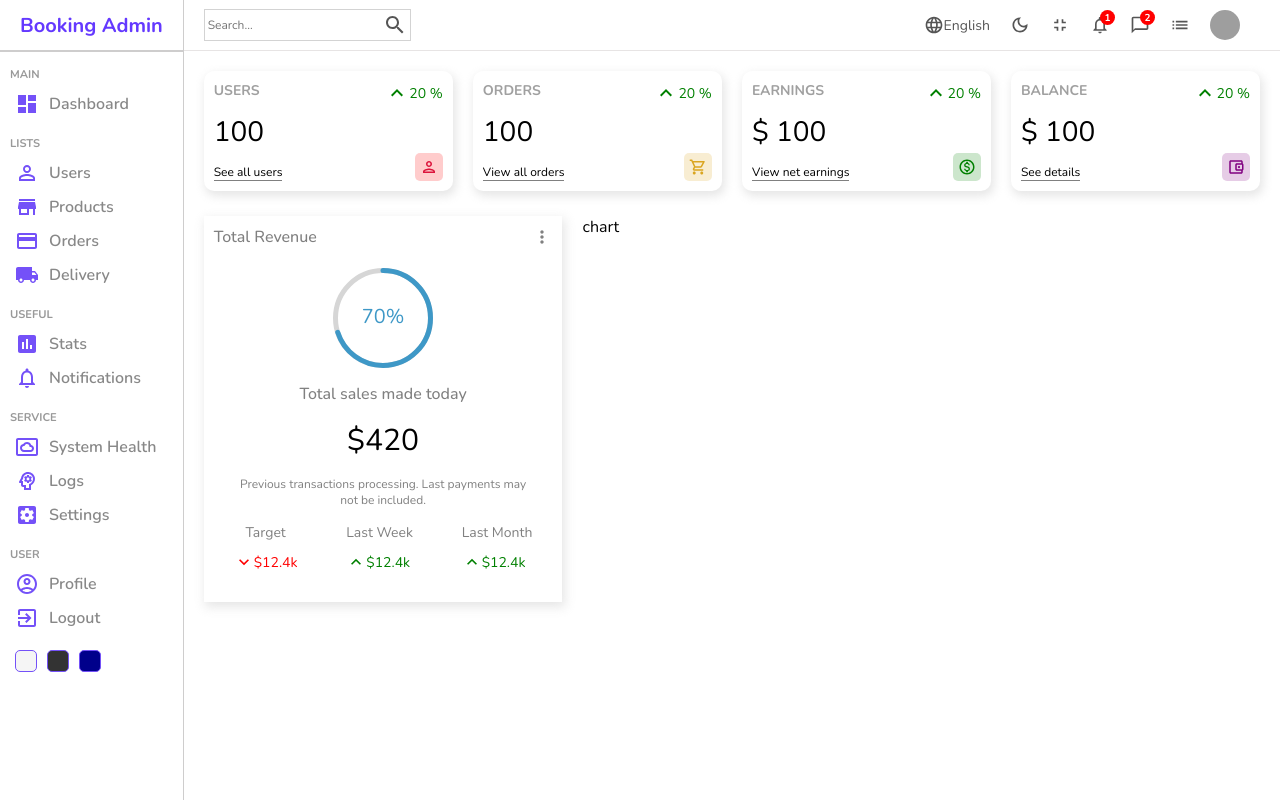
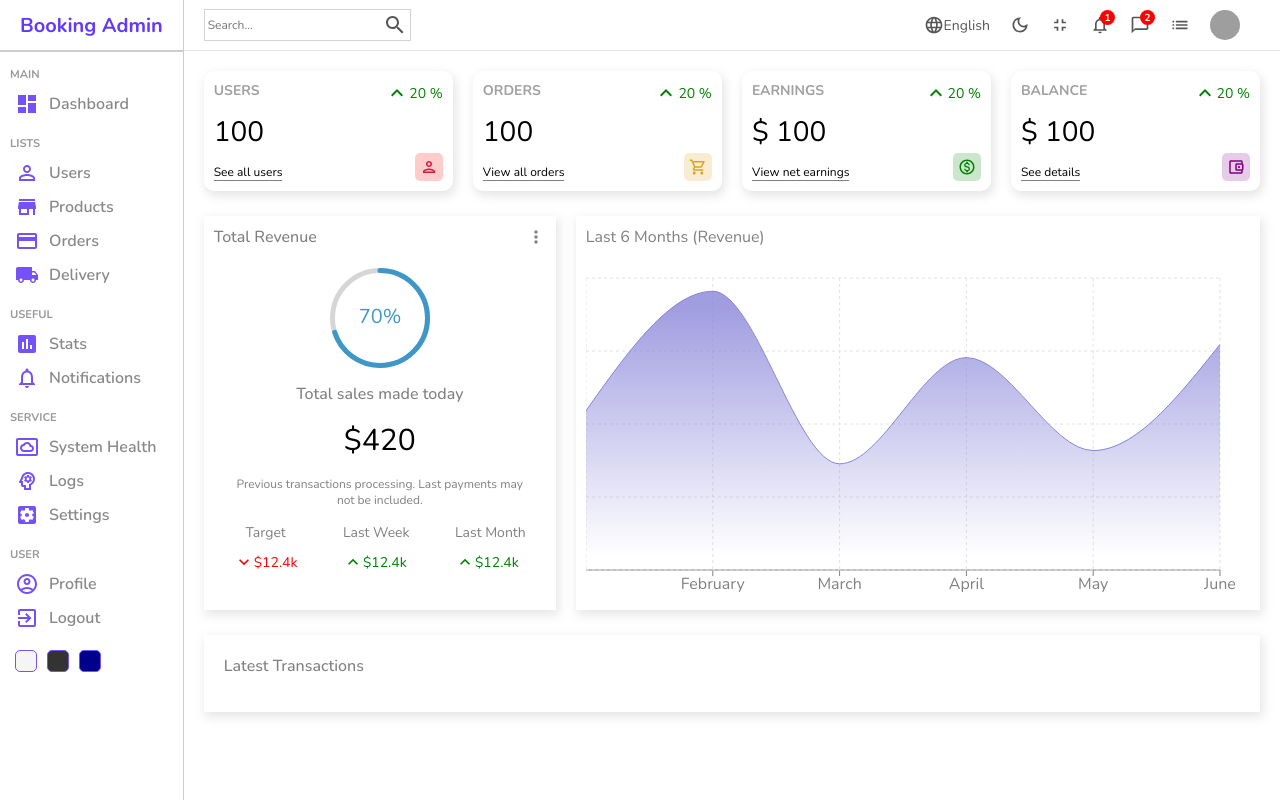
Before and after one commit to mabuhanifa/booking-app-admin-panel, a React (Create React App) app: page / in a window 1280 px wide. Built offline with nearby package versions, Linux system fonts and the light colour scheme; grey boxes are pictures that could not be loaded.

Commit message:
rechart added to chart

```diff
--- a/package.json
+++ b/package.json
@@ -15,6 +15,7 @@
     "react-dom": "^18.2.0",
     "react-router-dom": "^6.3.0",
     "react-scripts": "5.0.1",
+    "recharts": "^2.1.12",
     "sass": "^1.53.0",
     "web-vitals": "^2.1.4"
   },
--- a/src/components/chart/Chart.js
+++ b/src/components/chart/Chart.js
@@ -1,9 +1,45 @@
+import {
+    Area, AreaChart, CartesianGrid, ResponsiveContainer, Tooltip, XAxis
+} from "recharts";
 import './chart.scss';
 
-const Chart = () => {
+  const data = [
+    { name: "January", Total: 1200 },
+    { name: "February", Total: 2100 },
+    { name: "March", Total: 800 },
+    { name: "April", Total: 1600 },
+    { name: "May", Total: 900 },
+    { name: "June", Total: 1700 },
+  ];
+const Chart = ({ aspect, title }) => {
     return (
         <div className="chart">
-            chart
+            <div className="title">{title}</div>
+      <ResponsiveContainer width="100%" aspect={aspect} height="100%">
+        <AreaChart
+          width={730}
+          height={250}
+          data={data}
+          margin={{ top: 10, right: 30, left: 0, bottom: 0 }}
+        >
+          <defs>
+            <linearGradient id="total" x1="0" y1="0" x2="0" y2="1">
+              <stop offset="5%" stopColor="#8884d8" stopOpacity={0.8} />
+              <stop offset="95%" stopColor="#8884d8" stopOpacity={0} />
+            </linearGradient>
+          </defs>
+          <XAxis dataKey="name" stroke="gray" />
+          <CartesianGrid strokeDasharray="3 3" className="chartGrid" />
+          <Tooltip />
+          <Area
+            type="monotone"
+            dataKey="Total"
+            stroke="#8884d8"
+            fillOpacity={1}
+            fill="url(#total)"
+          />
+        </AreaChart>
+      </ResponsiveContainer>
         </div>
     );
 };
--- a/src/components/chart/chart.scss
+++ b/src/components/chart/chart.scss
@@ -1,3 +1,15 @@
 .chart {
   flex: 4;
+  -webkit-box-shadow: 2px 4px 10px 1px rgba(0, 0, 0, 0.47);
+  box-shadow: 2px 4px 10px 1px rgba(201, 201, 201, 0.47);
+  padding: 10px;
+  color: gray;
+
+  .title {
+    margin-bottom: 20px;
+  }
+
+  .chartGrid {
+    stroke: rgb(228, 225, 225);
+  }
 }
--- a/src/pages/home/Home.js
+++ b/src/pages/home/Home.js
@@ -19,7 +19,11 @@
         </div>
         <div className="charts">
           <Featured/>
-          <Chart/>
+          <Chart title="Last 6 Months (Revenue)" aspect={2 / 1}/>
+        </div>
+        <div className="listContainer">
+          <div className="listTitle">Latest Transactions</div>
+
         </div>
       </div>
     </div>
--- a/src/pages/home/home.scss
+++ b/src/pages/home/home.scss
@@ -11,5 +11,17 @@
     .charts {
       padding: 5px 20px;
     }
+    .listContainer {
+      -webkit-box-shadow: 2px 4px 10px 1px rgba(0, 0, 0, 0.47);
+      box-shadow: 2px 4px 10px 1px rgba(201, 201, 201, 0.47);
+      padding: 20px;
+      margin: 20px;
+
+      .listTitle {
+        font-weight: 500;
+        color: gray;
+        margin-bottom: 15px;
+      }
+    }
   }
 }
```
Also changed, not shown: 1 other file (tests, documents, lock files or other folders).
